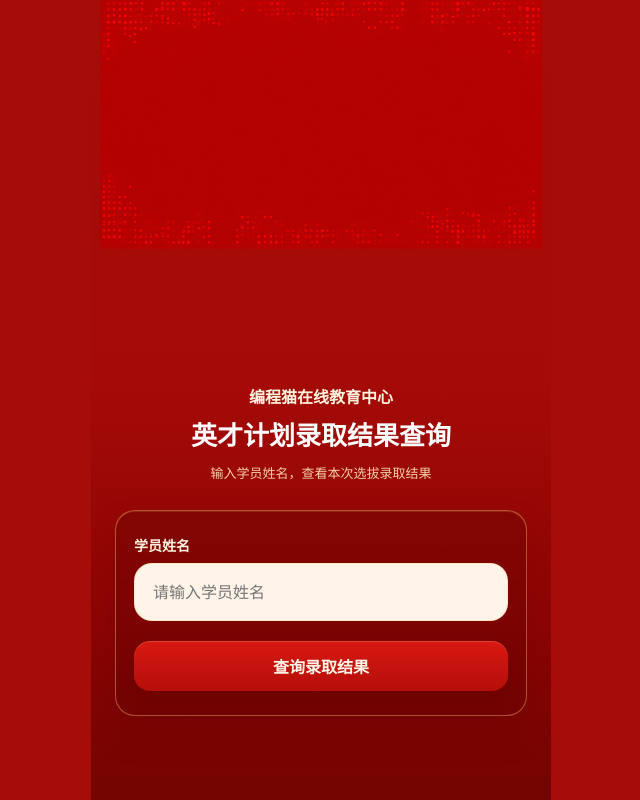
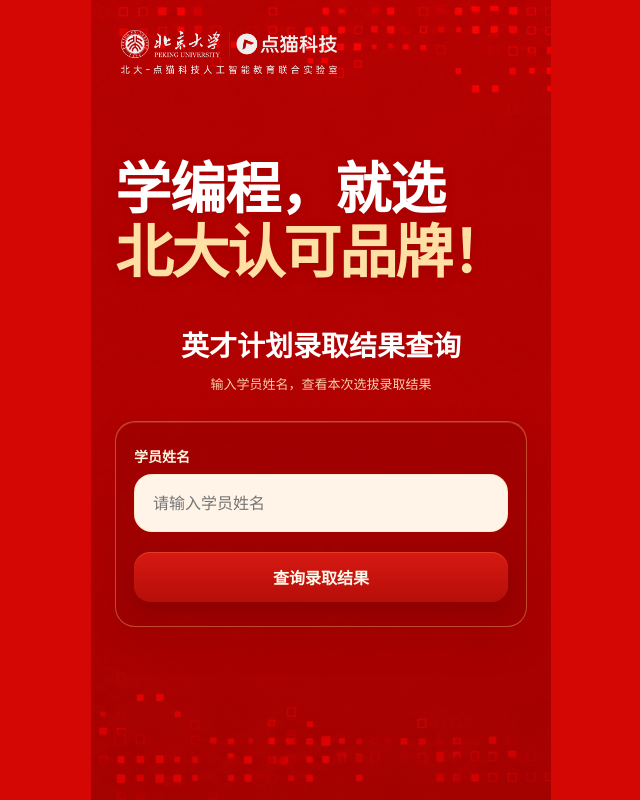
Before and after one commit to shiqi4712/CJCX, a Next.js app: page / in a window 1280 px wide. Shown: the whole page, without its empty margins (319-959 px from the left). Built offline with nearby package versions, Linux system fonts and the light colour scheme.

Commit message:
Refine parent login hero

```diff
--- a/app/globals.css
+++ b/app/globals.css
@@ -1132,21 +1132,21 @@ button {
 /* Classic full-red parent theme. */
 .parent-shell {
   padding: 0;
-  background: #a40d08;
-  box-shadow: 0 0 0 100vmax #a40d08;
+  background: #d40705;
+  box-shadow: 0 0 0 100vmax #d40705;
 }
 
 .query-hero {
-  min-height: 100vh;
+  position: relative;
+  min-height: 100svh;
   padding: 0 24px 34px;
   border: 0;
   border-radius: 0;
   color: #fff;
   background:
-    linear-gradient(180deg, rgba(129, 4, 3, 0) 0%, rgba(129, 4, 3, 0.08) 45%, rgba(76, 2, 2, 0.28) 100%),
-    url("/images/parent-login-background.png") center top / 96% auto no-repeat,
-    linear-gradient(180deg, #a40d08 0%, #a90b07 48%, #9a0504 78%, #820601 100%),
-    #a40d08;
+    linear-gradient(180deg, rgba(139, 0, 0, 0.04) 0%, rgba(139, 0, 0, 0.1) 48%, rgba(95, 0, 0, 0.2) 100%),
+    url("/images/parent-login-background.png") center center / cover no-repeat,
+    #d40705;
 }
 
 .query-hero::before {
@@ -1158,57 +1158,82 @@ button {
 }
 
 .brand-strip img {
-  width: min(58vw, 214px);
+  width: min(50vw, 216px);
   filter: none;
-  opacity: 1;
+  opacity: 0.98;
 }
 
 .brand-strip {
-  display: none;
+  position: absolute;
+  top: clamp(18px, 5vw, 30px);
+  left: clamp(18px, 5vw, 30px);
+  z-index: 1;
+  display: block;
+  width: min(50vw, 216px);
+  pointer-events: none;
 }
 
 .hero-copy {
-  margin-top: clamp(330px, 48vh, 410px);
+  margin-top: clamp(107px, 20vh, 167px);
 }
 
 .parent-shell .hero-copy {
-  margin-top: clamp(360px, 48vh, 420px);
+  margin-top: clamp(107px, 20vh, 167px);
+  text-align: left;
 }
 
 .hero-copy p {
-  margin: 0 0 12px;
-  color: #fff4df;
-  font-size: 16px;
-  font-weight: 700;
-  letter-spacing: 0;
+  margin: 0 0 4px;
+  color: #fff;
+  font-size: clamp(38px, 12vw, 56px);
+  font-weight: 950;
+  line-height: 1.05;
+  letter-spacing: -1px;
   text-transform: none;
+  text-shadow: 0 3px 10px rgba(103, 0, 0, 0.18);
 }
 
 .hero-copy p::before {
   content: none;
 }
 
+.hero-brand-slogan {
+  display: block;
+  margin: 0 0 46px;
+  color: #ffe0a4;
+  font-size: clamp(40px, 12vw, 58px);
+  font-weight: 950;
+  line-height: 1.03;
+  letter-spacing: -2px;
+  white-space: nowrap;
+  text-shadow: 0 4px 12px rgba(103, 0, 0, 0.22);
+}
+
 .hero-copy h1 {
-  color: #fff;
-  font-size: clamp(22px, 6vw, 26px);
+  margin-top: 0;
+  color: #fff;
+  font-size: clamp(22px, 6vw, 28px);
   line-height: 1.25;
   letter-spacing: 0;
+  text-align: center;
 }
 
 .hero-copy span {
+  display: block;
   color: rgba(255, 224, 184, 0.92);
+  text-align: center;
 }
 
 .lookup-panel {
   margin-top: 28px;
   padding: 24px 18px;
-  border: 1px solid rgba(253, 195, 111, 0.42);
+  border: 1px solid rgba(255, 210, 126, 0.36);
   border-radius: 20px;
-  background: rgba(92, 4, 3, 0.32);
+  background: rgba(113, 0, 0, 0.22);
   box-shadow:
-    inset 0 1px 0 rgba(253, 195, 111, 0.16),
-    0 18px 34px rgba(77, 2, 2, 0.18);
-  backdrop-filter: blur(2px);
+    inset 0 1px 0 rgba(255, 222, 150, 0.16),
+    0 18px 34px rgba(113, 0, 0, 0.14);
+  backdrop-filter: blur(3px);
 }
 
 .lookup-panel label span {
--- a/components/ParentQuery.tsx
+++ b/components/ParentQuery.tsx
@@ -30,11 +30,12 @@ export function ParentQuery() {
     <main className="parent-shell">
       <section className="query-hero" aria-label={title}>
         <header className="brand-strip">
-          <img src="/images/lab-logo-white.png" alt="北大-点猫科技人工智能教育联合实验室" />
+          <img src="/images/parent-login-logo.png" alt="北大-点猫科技人工智能教育联合实验室" />
         </header>
 
         <div className="hero-copy">
-          <p>编程猫在线教育中心</p>
+          <p>学编程，就选</p>
+          <strong className="hero-brand-slogan">北大认可品牌！</strong>
           <h1>{title}</h1>
           <span>输入学员姓名，查看本次选拔录取结果</span>
         </div>
```
Also changed, not shown: public/images/parent-login-logo.png (added).
